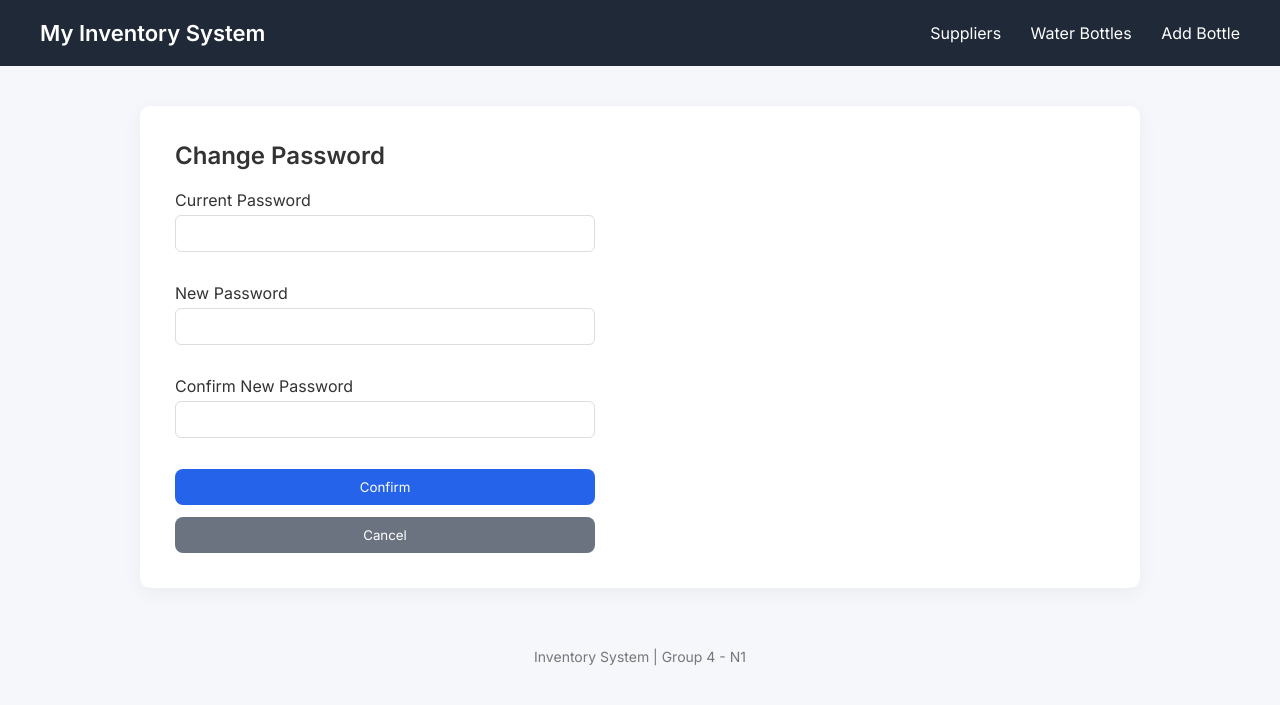
After one commit to kurokabe8/M6X-DjangoForms-BartoloMapuaViceral, a Django app: template M6P-DjangoForms-BartoloMapuaViceral/MyInventoryApp/templates/MyInventoryApp/change_password.html in a window 1280 px wide. The commit adds this page. Shown: the top 705 px of the page. Run offline with Django 3.2, Linux system fonts and the light colour scheme; the template is opened without the code that fills it, so the values that code supplies are empty.

Commit message:
manage account + change password

```diff
--- a/M6P-DjangoForms-BartoloMapuaViceral/MyInventoryApp/models.py
+++ b/M6P-DjangoForms-BartoloMapuaViceral/MyInventoryApp/models.py
@@ -24,7 +24,7 @@ class Account(models.Model):
         return self.username
 
     def getPassword(self):
-        return self.passwor
+        return self.password
 
 class Supplier(models.Model):
     name = models.CharField(max_length=150)
--- /dev/null
+++ b/M6P-DjangoForms-BartoloMapuaViceral/MyInventoryApp/templates/MyInventoryApp/change_password.html
@@ -0,0 +1,35 @@
+{% extends "MyInventoryApp/base.html" %}
+
+{% block content %}
+
+<h2>Change Password</h2>
+
+{% if message %}
+    <div style="padding:12px; background:#fee2e2; color:#991b1b; border-radius:8px; margin-bottom:16px;">{{ message }}</div>
+{% endif %}
+
+<form method="POST" style="max-width:420px; display:grid; gap:16px;">
+    {% csrf_token %}
+
+    <div>
+        <label for="current_password">Current Password</label>
+        <input type="password" id="current_password" name="current_password" required>
+    </div>
+
+    <div>
+        <label for="new_password">New Password</label>
+        <input type="password" id="new_password" name="new_password" required>
+    </div>
+
+    <div>
+        <label for="confirm_password">Confirm New Password</label>
+        <input type="password" id="confirm_password" name="confirm_password" required>
+    </div>
+
+    <div style="display:grid; gap:12px;">
+        <button type="submit" style="padding:10px 16px; border:none; border-radius:8px; background:#2563eb; color:white; cursor:pointer;">Confirm</button>
+        <button type="submit" name="cancel" value="1" style="padding:10px 16px; border:none; border-radius:8px; background:#6b7280; color:white; cursor:pointer;">Cancel</button>
+    </div>
+</form>
+
+{% endblock %}
--- a/M6P-DjangoForms-BartoloMapuaViceral/MyInventoryApp/templates/MyInventoryApp/supplier_list.html
+++ b/M6P-DjangoForms-BartoloMapuaViceral/MyInventoryApp/templates/MyInventoryApp/supplier_list.html
@@ -10,7 +10,7 @@
     <a href="{% url 'manage_account' pk=account.id %}">Manage Account</a>
 {% endif %}
 
-<a href="{% url 'login' %}">Logout</a>
+<a href="{% url 'logout' %}">Logout</a>
 
 <br><br>
 
--- a/M6P-DjangoForms-BartoloMapuaViceral/MyInventorySystem/urls.py
+++ b/M6P-DjangoForms-BartoloMapuaViceral/MyInventorySystem/urls.py
@@ -31,6 +31,8 @@ urlpatterns = [
     path('view_bottle_details/<int:pk>/', views.view_bottle_details, name='view_bottle_details'),
     path('add_bottle/', views.add_bottle, name='add_bottle'),
 
+    path('logout/', views.logout_view, name='logout'),
+    path('delete_account/<int:pk>/', views.delete_account, name='delete_account'),
     path('manage_account/<int:pk>/', views.manage_account, name='manage_account'),
     path('change_password/<int:pk>/', views.change_password, name='change_password'),
 ]
```
Also changed, not shown: M6P-DjangoForms-BartoloMapuaViceral/MyInventoryApp/templates/MyInventoryApp/manage_account.html (added, +15 -0 lines), M6P-DjangoForms-BartoloMapuaViceral/MyInventoryApp/views.py (+28 -6 lines).
